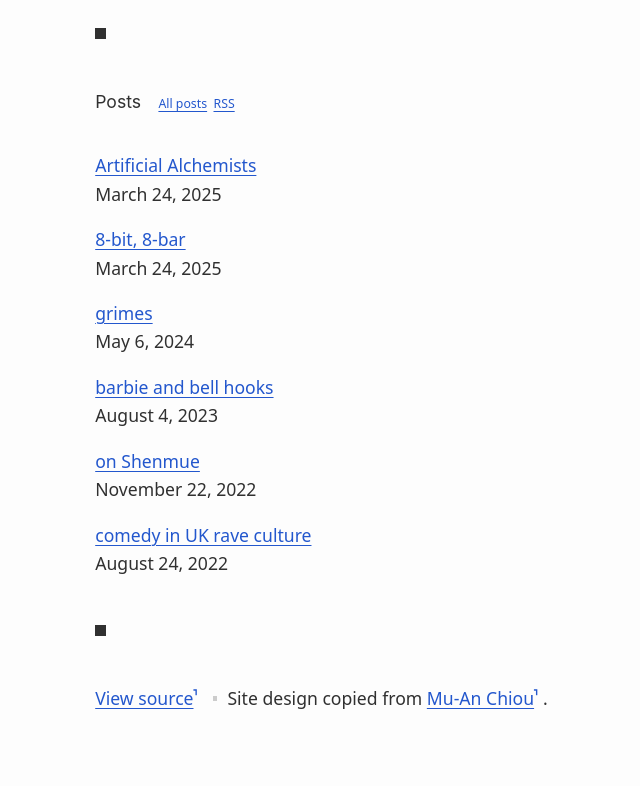
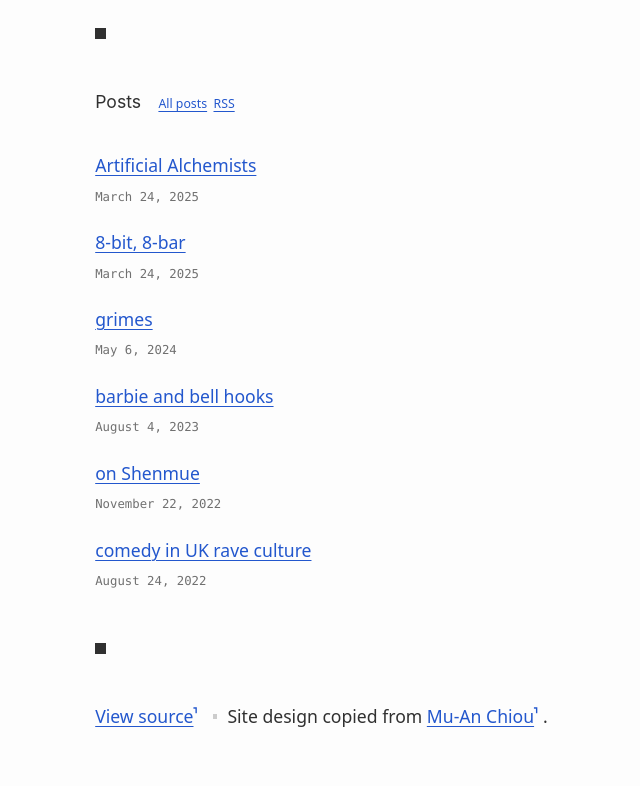
Before and after one commit to ewenme/site2, a Jekyll site: the page built from index.html, in a window 1280 px wide. Shown: the part 1310-2096 px from the top of the page, without its empty margins (228-868 px from the left). Built offline with Jekyll 4.4.1, drawn with Linux system fonts in a browser that asks for light colours.

Commit message:
post timestamp index

```diff
--- a/index.html
+++ b/index.html
@@ -107,7 +107,7 @@ root: true
   {% assign posts = site.posts | where: "feature", 1 %} {% for post in posts %}
   <li class="line">
     <a href="{{ post.url }}">{{ post.title }}</a><br />
-    <time datetime="{{ post.date | date_to_xmlschema }}"
+    <time class="monospace" datetime="{{ post.date | date_to_xmlschema }}"
       >{{ post.date | date: "%B %e, %Y" }}</time
     >
   </li>
```
